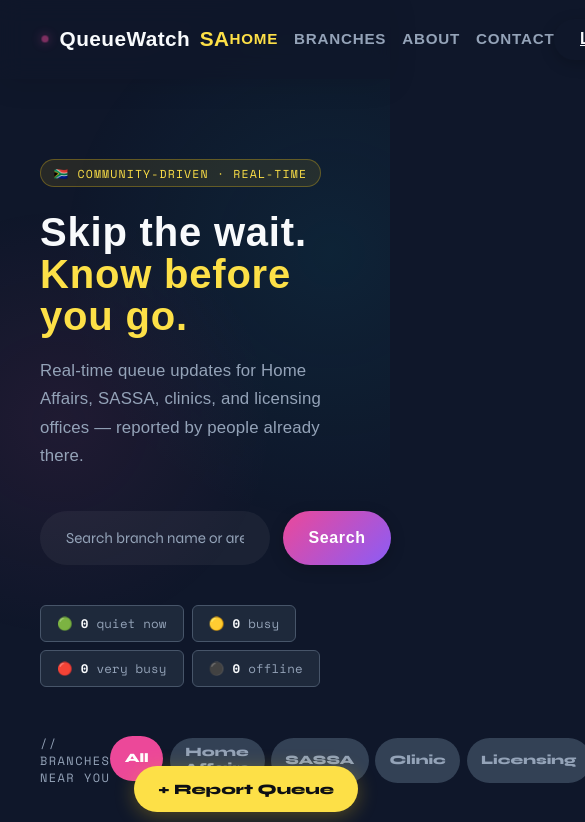
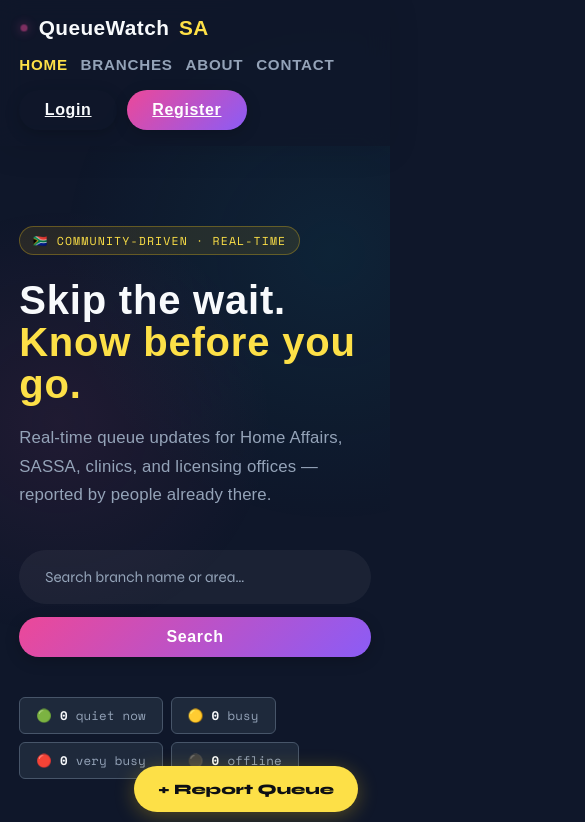
Before and after one commit to shanita17/QUEUEWATCH_version2, a website: page public/index.html in a window 390 px wide. Shown: the top 822 px of the page, 585 px wide, since content can reach past the window. Drawn offline with nearby package versions, Linux system fonts and the light colour scheme; no server answers.

Commit message:
Optimize UI for mobile devices

```diff
--- a/public/css/style.css
+++ b/public/css/style.css
@@ -1239,3 +1239,53 @@ nav {
   background: #475569 !important;
   transform: scale(0.95) !important;
 }
+
+/* =========================================================
+   MOBILE RESPONSIVENESS OVERRIDES
+   ========================================================= */
+@media (max-width: 768px) {
+  /* Smaller paddings */
+  nav {
+    padding: 1rem 1.2rem !important;
+    flex-wrap: wrap !important;
+    gap: 1rem !important;
+    justify-content: space-between !important;
+  }
+  .nav-links {
+    gap: 0.8rem !important;
+  }
+  .hero, .main {
+    padding-left: 1.2rem !important;
+    padding-right: 1.2rem !important;
+  }
+  /* Search bar stacking */
+  .search-wrap {
+    flex-direction: column !important;
+  }
+  .search-wrap .btn {
+    width: 100% !important;
+  }
+  /* Ensure cards fit on small screens */
+  .branch-grid {
+    grid-template-columns: 1fr !important;
+  }
+  /* Make filter tabs wrappable */
+  .filter-tabs {
+    flex-wrap: wrap !important;
+    justify-content: flex-start !important;
+  }
+  /* Branch Hero stacking */
+  .branch-hero {
+    flex-direction: column !important;
+    align-items: stretch !important;
+    padding: 1.5rem !important;
+  }
+  /* Admin tables scrollable */
+  .admin-table-wrap {
+    overflow-x: auto !important;
+  }
+  /* Auth forms */
+  .auth-card {
+    padding: 1.8rem !important;
+  }
+}
```
